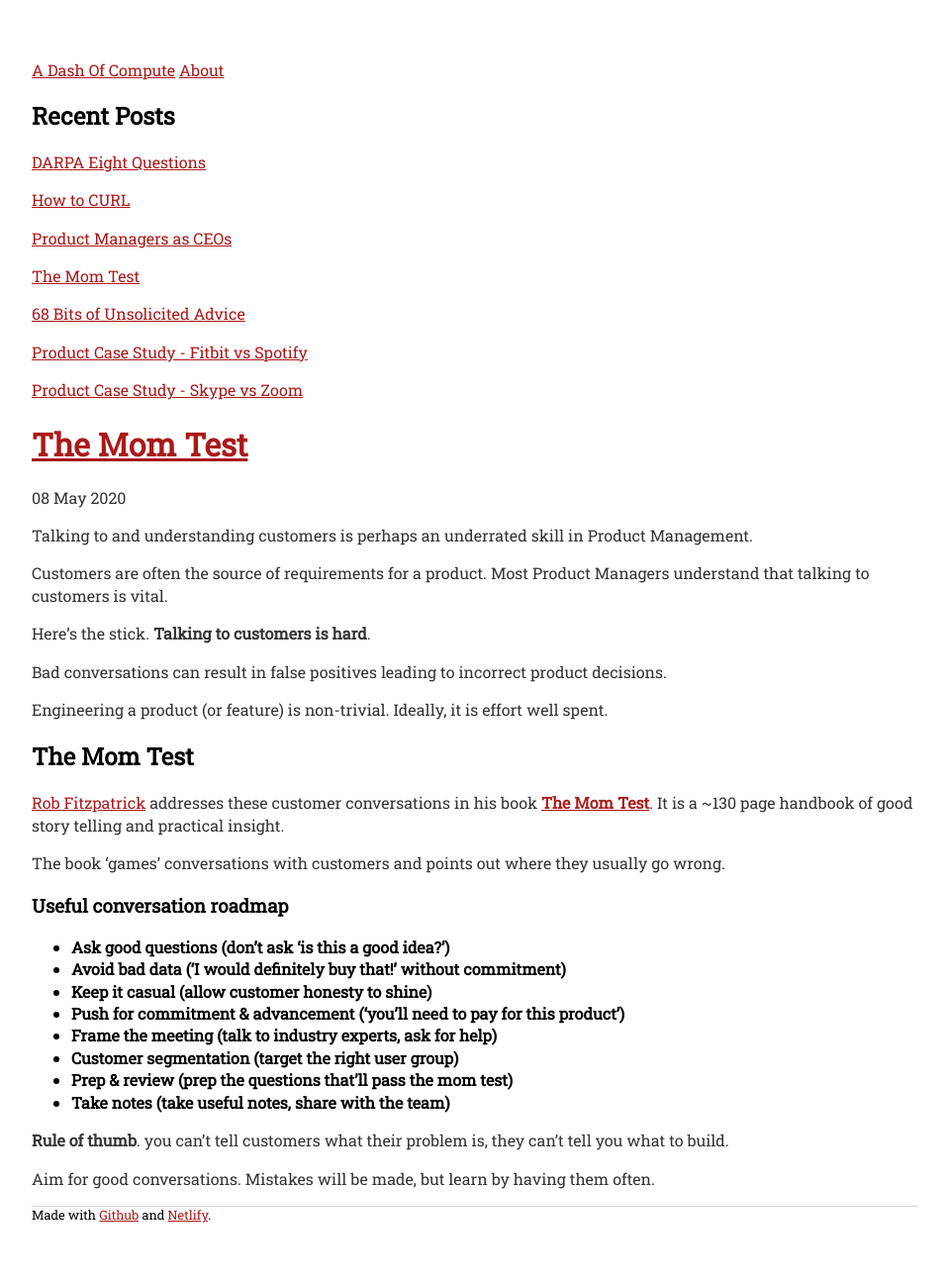
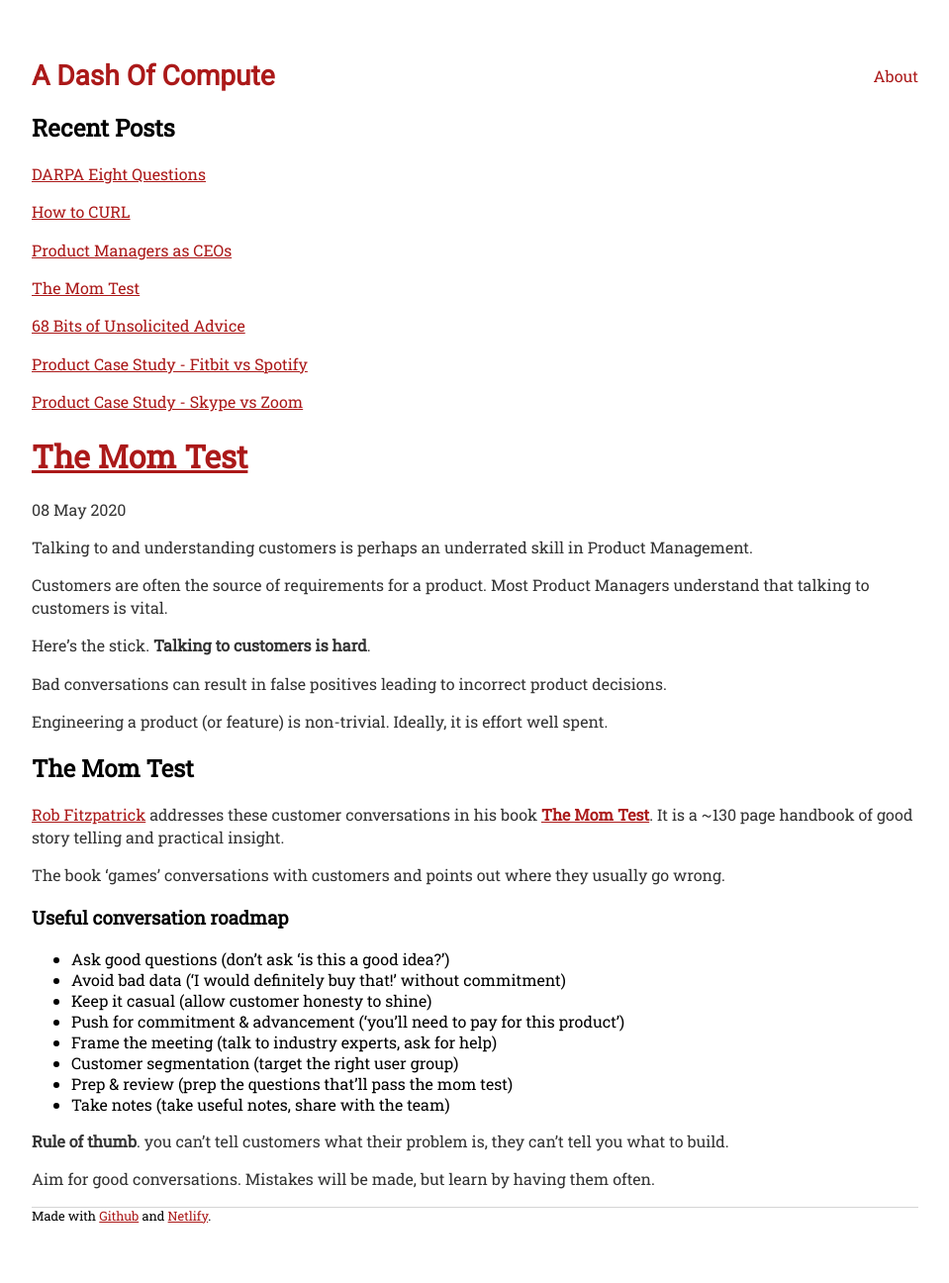
Before and after one commit to sautee/sautee.github.io, a Jekyll site: the page built from _posts/2020-05-08-momtest.md, in a window 1280 px wide. Shown: the whole page at 99% size, without its empty margins (160-1119 px from the left). Built offline with Jekyll 4.4.1, drawn with Linux system fonts in a browser that asks for light colours.

Commit message:
Update site.css

```diff
--- a/css/site.css
+++ b/css/site.css
@@ -20,14 +20,6 @@
     color: #333;
   }
 
-ul,
-ol,
-li {
-  line-height: 1.4em;
-  font-size:1rem;
-  font-weight:800;
-}
-
   a {
     text-decoration: underline;
     color: #ab1919;
@@ -48,6 +40,24 @@
     border-top: 1px solid #d5d5d5;
     font-size: 0.8em;
   }
+
+  .topnavbar div {
+      display: flex;
+      align-items: center;
+      justify-content: space-between;
+  }
+
+  .topnavbar .site-title {
+    font-family: "Roboto", sans-serif;
+    font-size:20px;
+    font-weight: bold;
+    text-decoration:none;
+  }
+
+  .topnavbar .site-pages {
+    text-decoration:none;
+  }
+
 
   .highlight pre {
     border: 1px solid #d5d5e9;
@@ -126,4 +136,8 @@
     width: 70%;
   }
 
+  .topnavbar .site-title {
+    font-size: 28px;
   }
+
+  }
```
Lines whose indentation alone changed are shown as unchanged.
